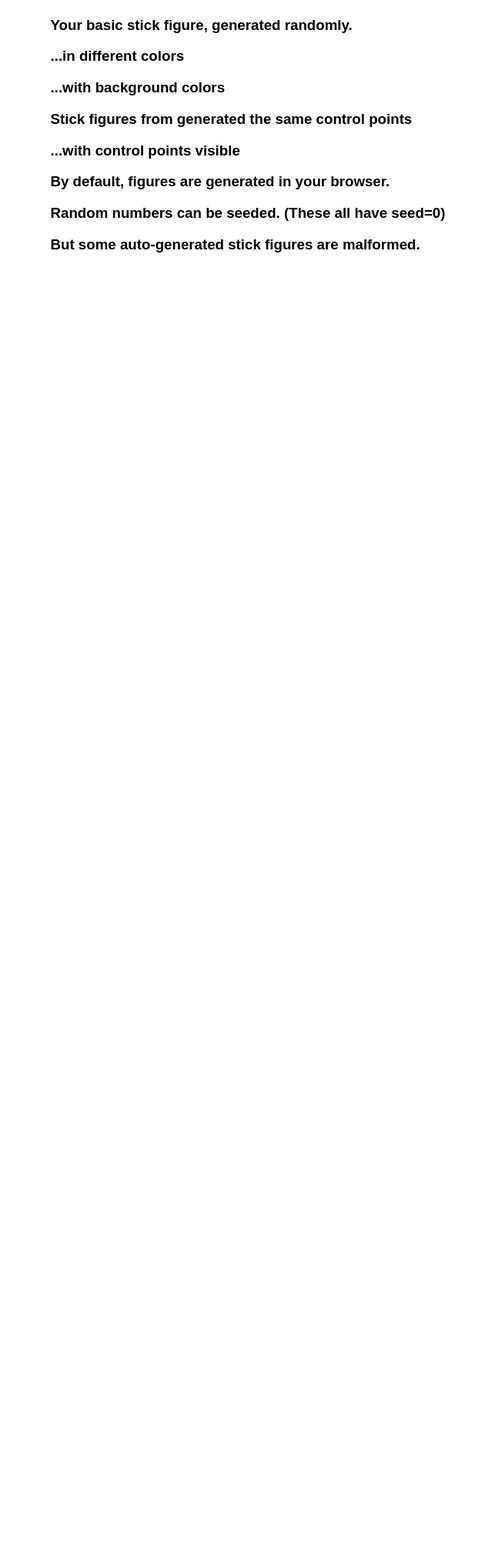
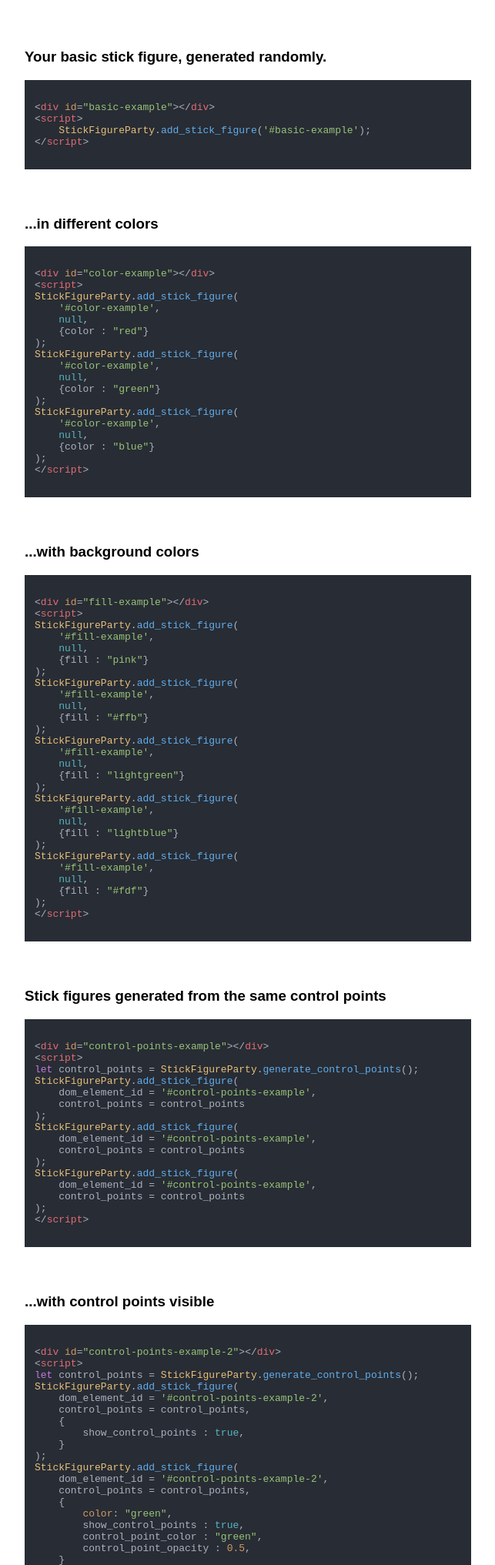
Before and after one commit to abegong/stickfigureparty, a plain HTML site: page index.html in a window 1280 px wide. Shown: the part 5-2038 px from the top of the page at 77% size, without its empty margins (318-961 px from the left). Before the commit the page ends 800 px from the top, so only its background shows below. Drawn offline with nearby package versions, Linux system fonts and the light colour scheme; a script that the page names is missing.

Commit message:
Add code blocks

```diff
--- a/index.html
+++ b/index.html
@@ -1,5 +1,8 @@
 <html>
     <head>
+        <link rel="stylesheet" href="//cdnjs.cloudflare.com/ajax/libs/highlight.js/11.3.1/styles/atom-one-dark.min.css">
+        <script src="//cdnjs.cloudflare.com/ajax/libs/highlight.js/11.3.1/highlight.min.js"></script>
+
         <script src="https://cdnjs.cloudflare.com/ajax/libs/svg.js/3.0.16/svg.js"></script>
         <script src="https://cdnjs.cloudflare.com/ajax/libs/seedrandom/3.0.5/seedrandom.min.js"></script>
         <script src="stickFigureParty.js"></script>
@@ -13,6 +16,9 @@
             text-align: left;
             display: inline-block;
         }
+        h3{
+            margin-top: 60px;
+        }
     </style>
 <body>
   <div id="main">
@@ -21,12 +27,12 @@
     <script>
         StickFigureParty.add_stick_figure('#basic-example');
     </script>
-    <code>
-<div id="basic-example"></div>
-<script>
+    <pre><code>
+&lt;div id="basic-example"&gt;&lt;/div&gt;
+&lt;script&gt;
     StickFigureParty.add_stick_figure('#basic-example');
-</script>
-    </code>
+&lt;/script&gt;
+    </code></pre>
 
     <!-- <h3>Stick figures of different sizes</h3>
     <div id="size-example"></div>
@@ -92,6 +98,26 @@
             {color : "blue"}
         );
     </script>
+    <pre><code>
+&lt;div id="color-example"&gt;&lt;/div&gt;
+&lt;script&gt;
+StickFigureParty.add_stick_figure(
+    '#color-example',
+    null,
+    {color : "red"}
+);
+StickFigureParty.add_stick_figure(
+    '#color-example',
+    null,
+    {color : "green"}
+);
+StickFigureParty.add_stick_figure(
+    '#color-example',
+    null,
+    {color : "blue"}
+);
+&lt;/script&gt;
+    </code></pre>
 
     <h3>...with background colors</h3>
     <div id="fill-example"></div>
@@ -122,11 +148,40 @@
             {fill : "#fdf"}
         );
     </script>
-
-    <h3>Stick figures from generated the same control points</h3>
+    <pre><code>
+&lt;div id="fill-example"&gt;&lt;/div&gt;
+&lt;script&gt;
+StickFigureParty.add_stick_figure(
+    '#fill-example',
+    null,
+    {fill : "pink"}
+);
+StickFigureParty.add_stick_figure(
+    '#fill-example',
+    null,
+    {fill : "#ffb"}
+);
+StickFigureParty.add_stick_figure(
+    '#fill-example',
+    null,
+    {fill : "lightgreen"}
+);
+StickFigureParty.add_stick_figure(
+    '#fill-example',
+    null,
+    {fill : "lightblue"}
+);
+StickFigureParty.add_stick_figure(
+    '#fill-example',
+    null,
+    {fill : "#fdf"}
+);
+&lt;/script&gt;
+    </code></pre>
+    <h3>Stick figures generated from the same control points</h3>
     <div id="control-points-example"></div>
     <script>
-        let control_points = StickFigureParty.generate_control_points()
+        let control_points = StickFigureParty.generate_control_points();
         StickFigureParty.add_stick_figure(
             dom_element_id = '#control-points-example',
             control_points = control_points
@@ -140,6 +195,24 @@
             control_points = control_points
         );
     </script>
+    <pre><code>
+&lt;div id="control-points-example"&gt;&lt;/div&gt;
+&lt;script&gt;
+let control_points = StickFigureParty.generate_control_points();
+StickFigureParty.add_stick_figure(
+    dom_element_id = '#control-points-example',
+    control_points = control_points
+);
+StickFigureParty.add_stick_figure(
+    dom_element_id = '#control-points-example',
+    control_points = control_points
+);
+StickFigureParty.add_stick_figure(
+    dom_element_id = '#control-points-example',
+    control_points = control_points
+);
+&lt;/script&gt;
+    </code></pre>
 
     <h3>...with control points visible</h3>
     <div id="control-points-example-2"></div>
@@ -173,9 +246,43 @@
             }
         );
     </script>
+    <pre><code>
+&lt;div id="control-points-example-2"&gt;&lt;/div&gt;
+&lt;script&gt;
+let control_points = StickFigureParty.generate_control_points();
+StickFigureParty.add_stick_figure(
+    dom_element_id = '#control-points-example-2',
+    control_points = control_points,
+    {
+        show_control_points : true,
+    }
+);
+StickFigureParty.add_stick_figure(
+    dom_element_id = '#control-points-example-2',
+    control_points = control_points,
+    {
+        color: "green",
+        show_control_points : true,
+        control_point_color : "green",
+        control_point_opacity : 0.5,
+    }
+);
+StickFigureParty.add_stick_figure(
+    dom_element_id = '#control-points-example-2',
+    control_points = control_points,
+    {
+        fill: "#ddf",
+        color: "#00f",
+        show_control_points : true,
+        control_point_color : "blue",
+        control_point_opacity : 0.5,
+    }
+);
+&lt;/script&gt;
+    </code></pre>
 
-    <h3>By default, figures are generated in your browser.</h3>
-    <h3>Random numbers can be seeded. (These all have seed=0)</h3>
+    <h3>By default, figures are generated in your browser.<br/>
+        Random numbers can be seeded.</h3>
     <div id="control-points-rand-seeds"></div>
     <script>
         StickFigureParty.add_stick_figure(
@@ -186,6 +293,15 @@
                 show_control_points : false,
             }
         );
+        let control_points_2 = StickFigureParty.generate_control_points(seed=0)
+        StickFigureParty.add_stick_figure(
+            dom_element_id = '#control-points-rand-seeds',
+            control_points_2,
+        );
+    </script>
+    <pre><code>
+&lt;div id="control-points-rand-seeds"&gt;&lt;/div&gt;
+&lt;script&gt;
 StickFigureParty.add_stick_figure(
     dom_element_id = '#control-points-rand-seeds',
     null,
@@ -194,16 +310,16 @@
         show_control_points : false,
     }
 );
+
+let control_points_2 = StickFigureParty.generate_control_points(seed=0)
 StickFigureParty.add_stick_figure(
     dom_element_id = '#control-points-rand-seeds',
-            null,
-            {
-                seed : 0,
-                show_control_points : false,
-            }
+    control_points_2,
 );
-    </script>
+&lt;/script&gt;
+    </code></pre>
 
+<!--
     <h3>But some auto-generated stick figures are malformed.</h3>
     <div id="control-points-malformed-1"></div>
     <div id="control-points-malformed-2"></div>
@@ -244,6 +360,15 @@
         //     );
         // }
     </script>
+
+    <h3>If you want to guarantee clean, well-formed stick figures,<br>
+        please check out <a href="https://www.stickfigureparty.com">www.stickfigureparty.com</a>.<br><br>
+        It provides tools for curation, with the eventual goal of producing<br>
+        an infinite supply of clean, expressive stick figures.
+    </h3>
+-->
+
+    <script>hljs.highlightAll();</script>
   </div>
 </body>
 </html>
```
Lines whose indentation alone changed are shown as unchanged.
